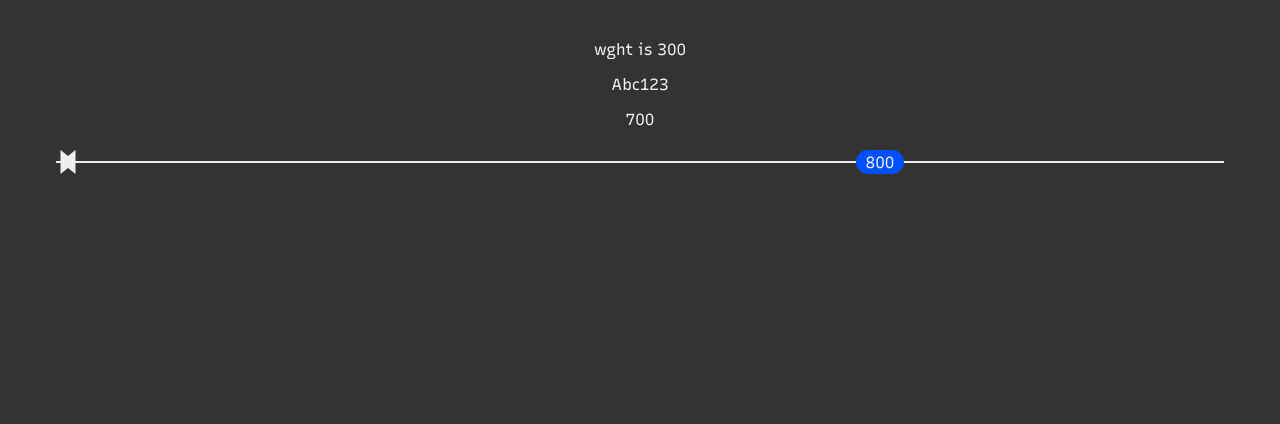
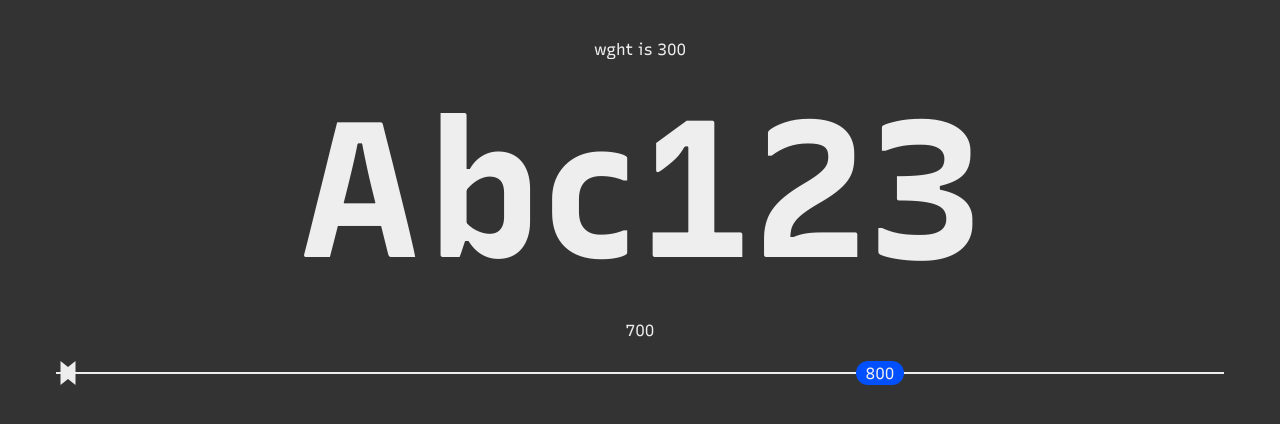
Before and after one commit to arrowtype/gf-url-api-configurator, a Svelte app: page / in a window 1280 px wide. Shown: the top 424 px of the page. Built offline with nearby package versions, Linux system fonts and the light colour scheme.

Commit message:
make custom slider adjust type tester wght

```diff
--- a/src/components/TypeTester.svelte
+++ b/src/components/TypeTester.svelte
@@ -22,7 +22,7 @@
     }
 </script>
 
-<span contenteditable="true">Abc123</span>
+<span contenteditable="true" style="--wght: {wghtInput}">Abc123</span>
 
 <p>{wghtInput}</p>
 <!-- <Slider id="wghtSlider" label="wght" bind:value={wghtInput} min={wghtMin} max={wghtMax} on:change={updateWght} on:input={updateWght}/> -->
@@ -32,3 +32,13 @@
 <!-- <RangeSlider id="slntSlider" label="slnt" bind:value={slntInput} min={slntMin} max={slntMax} on:change={updateSlnt} on:input={updateSlnt}/> -->
 
 <CustomRangeSlider  on:slide={handleWght}  />
+
+<style>
+:root {
+    --wght: 800;
+}
+    span {
+        font-size: 15vw;
+        font-variation-settings: 'wght' var(--wght);
+    }
+</style>
```
